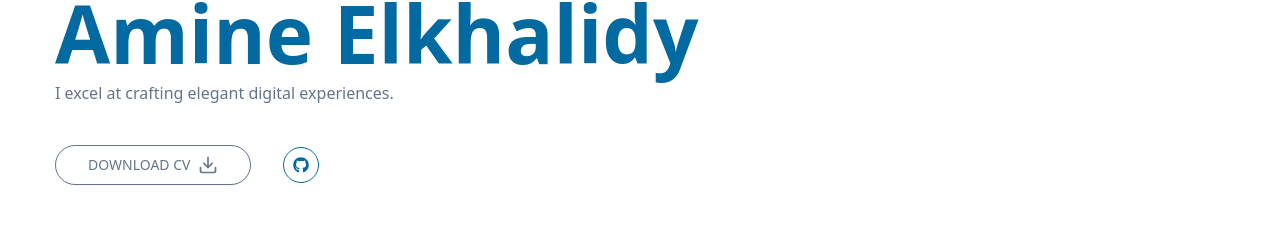
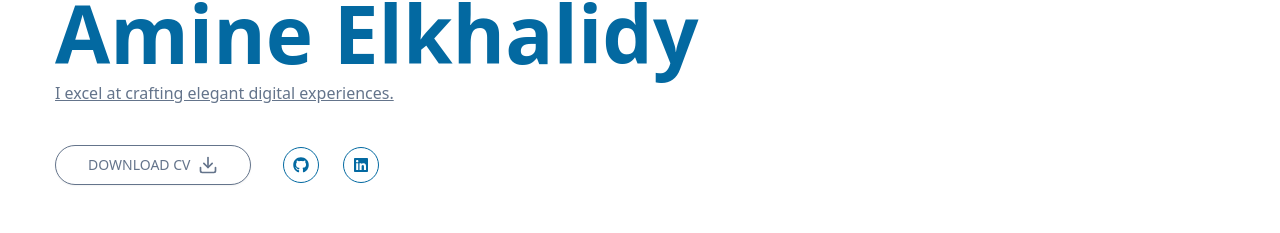
Before and after one commit to AmineElkhalidy/condensed-portfolio, a Next.js app: page / in a window 1280 px wide. Shown: the part 267-500 px from the top of the page. Built offline with nearby package versions, Linux system fonts and the light colour scheme; a web font is replaced by a local one.

Commit message:
20- Underline and Linkedin added to hero section

```diff
--- a/app/_components/Hero.tsx
+++ b/app/_components/Hero.tsx
@@ -1,7 +1,7 @@
 "use client";
 
 import Socials from "@/components/Socials";
-import Photo from "@/components/Photo";
+// import Photo from "@/components/Photo";
 import State from "@/components/Stats";
 import Link from "next/link";
 import { Button } from "@/components/ui/button";
@@ -19,7 +19,7 @@ const Hero = () => {
               Hello, I&apos;m <br />
               <span className="text-sky-700">Amine Elkhalidy</span>
             </h1>
-            <p className="max-w-[500px] mb-9 text-muted-foreground">
+            <p className="max-w-[500px] mb-9 text-muted-foreground underline">
               I excel at crafting elegant digital experiences.
             </p>
 
--- a/components/Socials.tsx
+++ b/components/Socials.tsx
@@ -7,10 +7,10 @@ const socials = [
     icon: <FaGithub />,
     path: "https://github.com/AmineElkhalidy",
   },
-  // {
-  //   icon: <FaLinkedin />,
-  //   path: "https://www.linkedin.com/in/elkhalidyamine/",
-  // },
+  {
+    icon: <FaLinkedin />,
+    path: "https://www.linkedin.com",
+  },
   // {
   //   icon: <FaSquareUpwork />,
   //   path: "https://www.upwork.com/freelancers/~01f55a2d4b119d3119",
```
